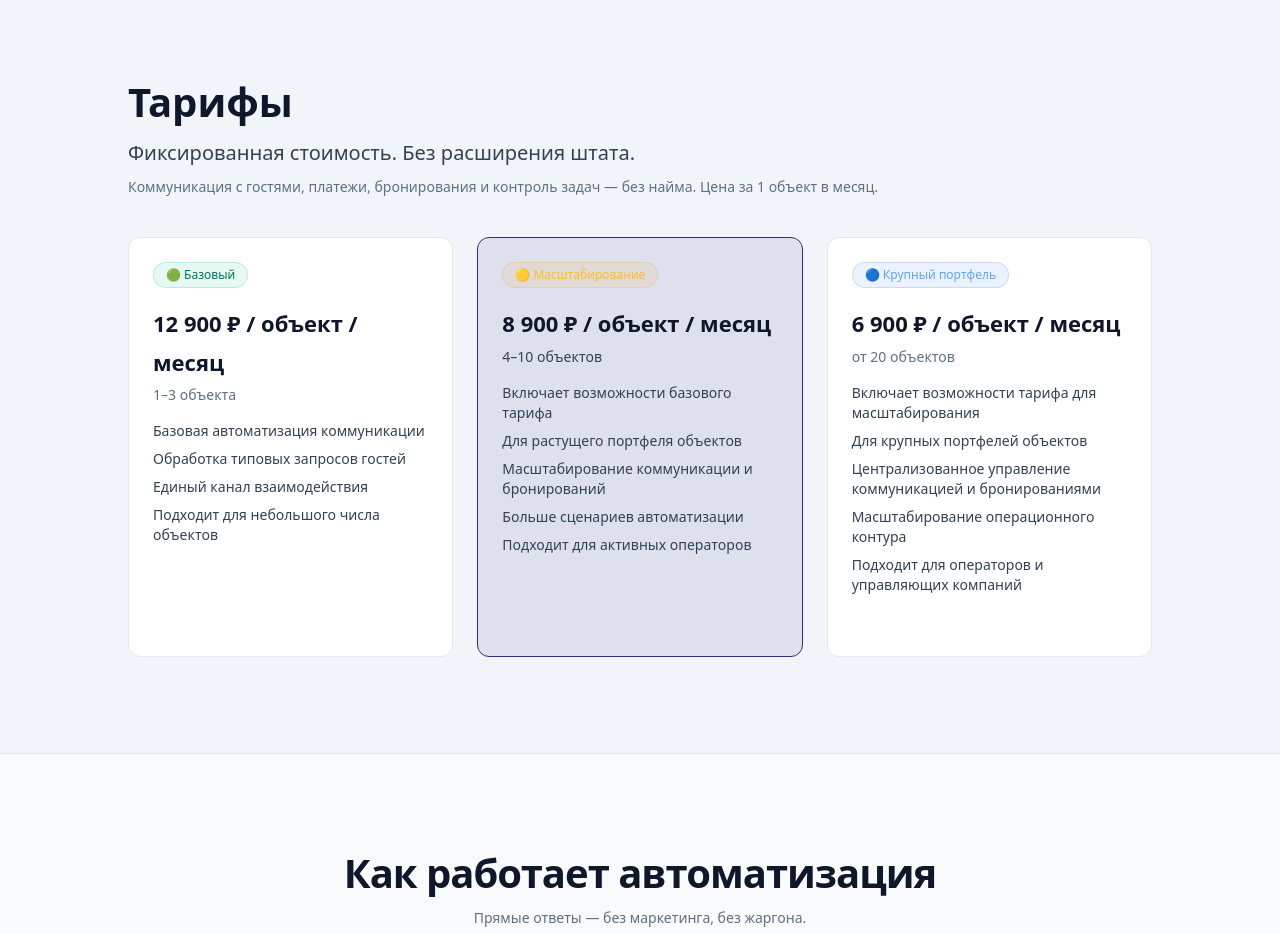
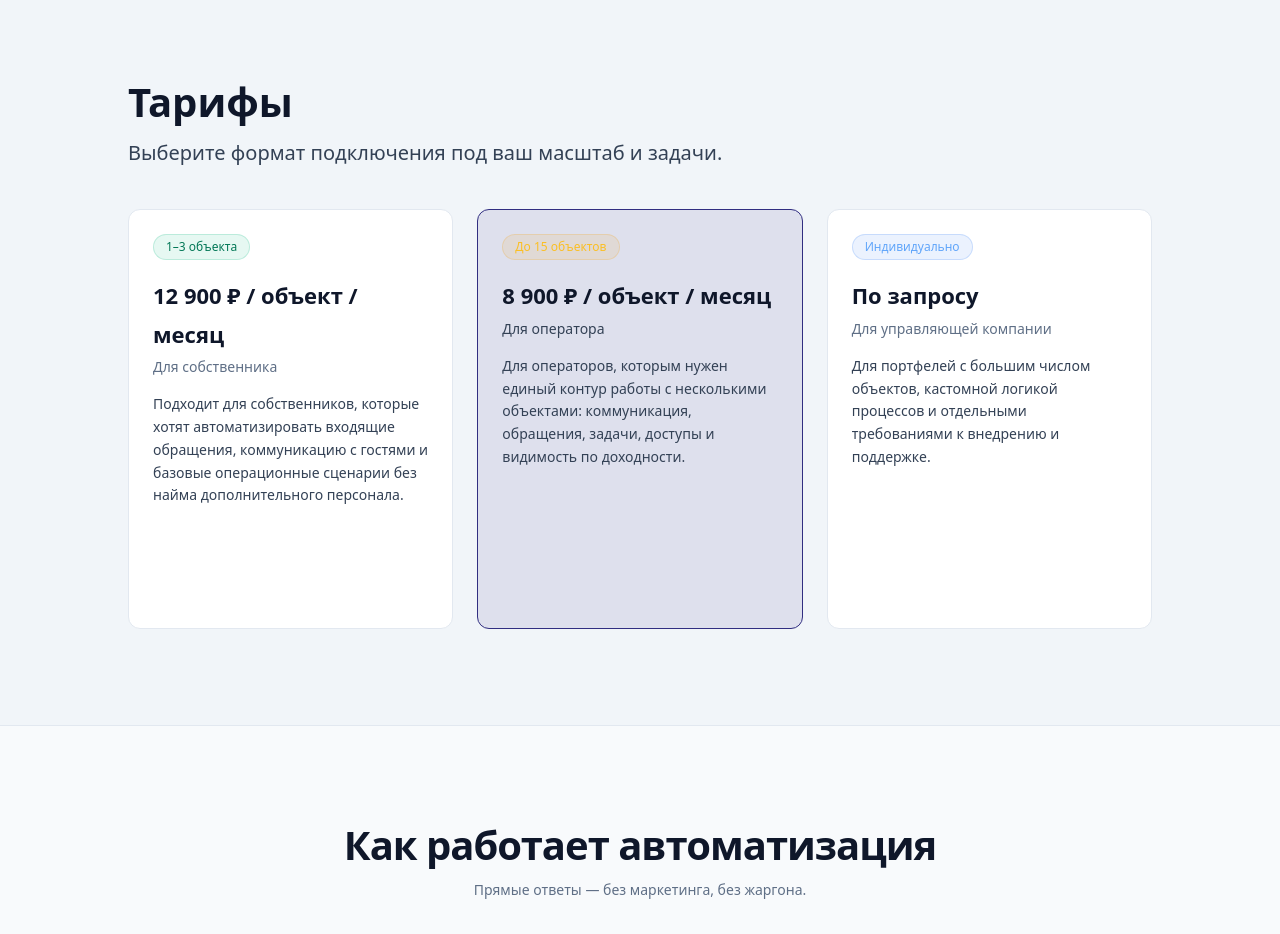
Before and after one commit to ASI-integration/asi-landing, a Next.js app: page /ru in a window 1280 px wide. Shown: the part 5860-6794 px from the top of the page. Built offline with nearby package versions, Linux system fonts and the light colour scheme.

Commit message:
feat(ru-home): refine pricing section for real audience segments

```diff
--- a/src/app/ru/page.tsx
+++ b/src/app/ru/page.tsx
@@ -492,85 +492,71 @@ export default function HomeRu() {
             <h2 className="text-3xl sm:text-4xl font-bold text-[var(--t-text)] mb-3">
               Тарифы
             </h2>
-            <p className="text-[var(--t-text-2)] text-lg leading-relaxed mb-2">
-              Фиксированная стоимость. Без расширения штата.
-            </p>
-            <p className="text-[var(--t-muted)] text-sm mb-10">
-              Коммуникация с гостями, платежи, бронирования и контроль задач — без найма. Цена за 1 объект в месяц.
+            <p className="text-[var(--t-text-2)] text-lg leading-relaxed mb-10">
+              Выберите формат подключения под ваш масштаб и задачи.
             </p>
             <div className="grid sm:grid-cols-3 gap-6">
 
-              {/* Small */}
+              {/* Owner */}
               <Link
                 href="/connect?plan=small"
                 className="p-6 rounded-xl border border-[var(--t-border)] bg-[var(--t-surface)] hover:bg-[var(--t-surface-2)] transition-all flex flex-col min-h-[420px] focus:outline-none focus-visible:ring-2 focus-visible:ring-[color:var(--t-accent)] focus-visible:ring-offset-2 focus-visible:ring-offset-[var(--t-bg)]"
-                aria-label="Выбрать тариф Базовый"
+                aria-label="Выбрать тариф Для собственника"
               >
                 <span className="inline-block self-start px-3 py-1 bg-emerald-500/10 text-emerald-700 text-xs font-medium rounded-full border border-emerald-500/20">
-                  🟢 Базовый
+                  1–3 объекта
                 </span>
                 <p className="mt-4 text-xl font-semibold text-[var(--t-text)]">
                   12 900 ₽ / объект / месяц
                 </p>
-                <p className="mt-1 text-sm text-[var(--t-muted)]">
-                  1–3 объекта
+                <p className="mt-1 text-sm text-[var(--t-muted)] font-medium">
+                  Для собственника
                 </p>
-                <ul className="mt-4 space-y-2 text-[var(--t-text-2)] text-sm flex-1">
-                  <li>Базовая автоматизация коммуникации</li>
-                  <li>Обработка типовых запросов гостей</li>
-                  <li>Единый канал взаимодействия</li>
-                  <li>Подходит для небольшого числа объектов</li>
-                </ul>
+                <p className="mt-4 text-[var(--t-text-2)] text-sm leading-relaxed flex-1">
+                  Подходит для собственников, которые хотят автоматизировать входящие обращения, коммуникацию с гостями и базовые операционные сценарии без найма дополнительного персонала.
+                </p>
                 <div className="mt-6" aria-hidden />
               </Link>
 
-              {/* Growth */}
+              {/* Operator */}
               <Link
                 href="/connect?plan=growth"
                 className="p-6 rounded-xl border border-[color:var(--t-accent)] bg-[color-mix(in_srgb,var(--t-accent)_10%,transparent)] hover:bg-[color-mix(in_srgb,var(--t-accent)_14%,transparent)] transition-all flex flex-col min-h-[420px] focus:outline-none focus-visible:ring-2 focus-visible:ring-[color:var(--t-accent)] focus-visible:ring-offset-2 focus-visible:ring-offset-[var(--t-bg)]"
-                aria-label="Выбрать тариф Масштабирование"
+                aria-label="Выбрать тариф Для оператора"
               >
                 <span className="inline-block self-start px-3 py-1 bg-amber-500/10 text-amber-400 text-xs font-medium rounded-full border border-amber-500/20">
-                  🟡 Масштабирование
+                  До 15 объектов
                 </span>
                 <p className="mt-4 text-xl font-semibold text-[var(--t-text)]">
                   8 900 ₽ / объект / месяц
                 </p>
-                <p className="mt-1 text-sm text-[var(--t-text-2)]">
-                  4–10 объектов
+                <p className="mt-1 text-sm text-[var(--t-text-2)] font-medium">
+                  Для оператора
                 </p>
-                <ul className="mt-4 space-y-2 text-[var(--t-text-2)] text-sm flex-1">
-                  <li>Включает возможности базового тарифа</li>
-                  <li>Для растущего портфеля объектов</li>
-                  <li>Масштабирование коммуникации и бронирований</li>
-                  <li>Больше сценариев автоматизации</li>
-                  <li>Подходит для активных операторов</li>
-                </ul>
+                <p className="mt-4 text-[var(--t-text-2)] text-sm leading-relaxed flex-1">
+                  Для операторов, которым нужен единый контур работы с несколькими объектами: коммуникация, обращения, задачи, доступы и видимость по доходности.
+                </p>
                 <div className="mt-6" aria-hidden />
               </Link>
 
-              {/* Enterprise */}
+              {/* Management company */}
               <Link
                 href="/connect?plan=enterprise"
                 className="p-6 rounded-xl border border-[var(--t-border)] bg-[var(--t-surface)] hover:bg-[var(--t-surface-2)] transition-all flex flex-col min-h-[420px] focus:outline-none focus-visible:ring-2 focus-visible:ring-[color:var(--t-accent)] focus-visible:ring-offset-2 focus-visible:ring-offset-[var(--t-bg)]"
-                aria-label="Выбрать тариф Крупный портфель"
+                aria-label="Выбрать тариф Для управляющей компании"
               >
                 <span className="inline-block self-start px-3 py-1 bg-blue-500/10 text-blue-400 text-xs font-medium rounded-full border border-blue-500/20">
-                  🔵 Крупный портфель
+                  Индивидуально
                 </span>
                 <p className="mt-4 text-xl font-semibold text-[var(--t-text)]">
-                  6 900 ₽ / объект / месяц
+                  По запросу
                 </p>
-                <p className="mt-1 text-sm text-[var(--t-muted)]">
-                  от 20 объектов
+                <p className="mt-1 text-sm text-[var(--t-muted)] font-medium">
+                  Для управляющей компании
                 </p>
-                <ul className="mt-4 space-y-2 text-[var(--t-text-2)] text-sm flex-1">
-                  <li>Включает возможности тарифа для масштабирования</li>
-                  <li>Для крупных портфелей объектов</li>
-                  <li>Централизованное управление коммуникацией и бронированиями</li>
-                  <li>Масштабирование операционного контура</li>
-                  <li>Подходит для операторов и управляющих компаний</li>
-                </ul>
+                <p className="mt-4 text-[var(--t-text-2)] text-sm leading-relaxed flex-1">
+                  Для портфелей с большим числом объектов, кастомной логикой процессов и отдельными требованиями к внедрению и поддержке.
+                </p>
                 <div className="mt-6" aria-hidden />
               </Link>
 
```
